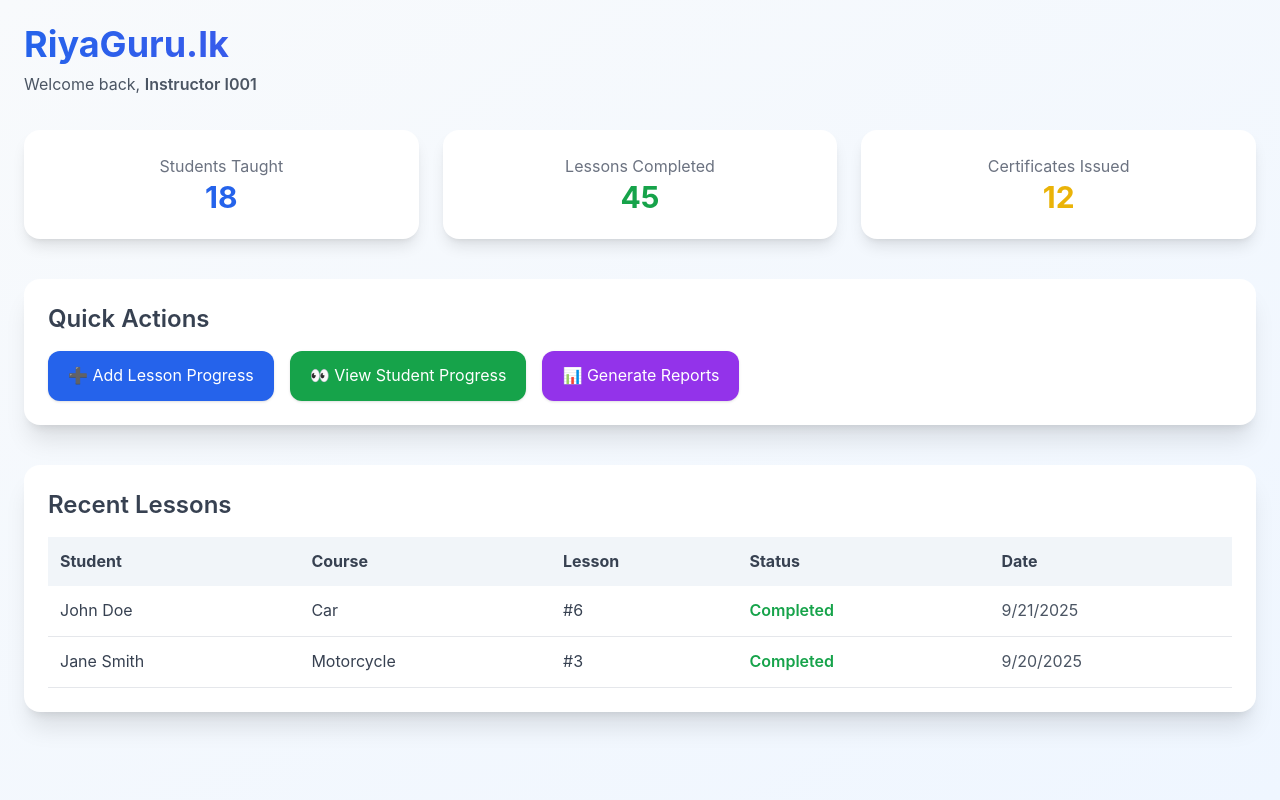
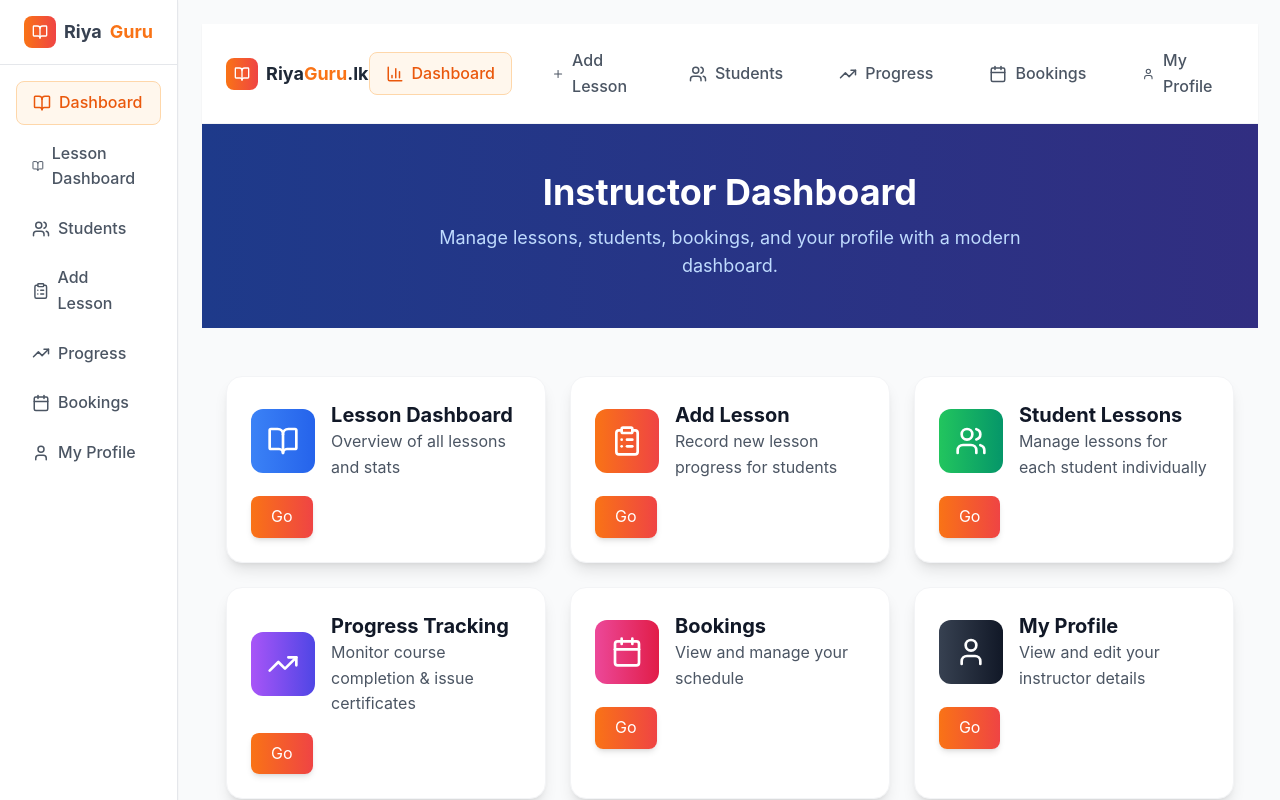
Before and after one commit to ravindu-sliit/RiyaGuru, a React (Create React App) app in the folder frontend/: page /instructor in a window 1280 px wide. Shown: the top 800 px of the page. Built offline with nearby package versions, Linux system fonts and the light colour scheme; no server answers.

Commit message:
connecting

```diff
--- /dev/null
+++ b/frontend/src/layouts/InstructorLayout.jsx
@@ -0,0 +1,60 @@
+// src/layouts/InstructorLayout.jsx
+import React from "react";
+import { Link, Outlet, useLocation } from "react-router-dom";
+import {
+  BookOpen,
+  Users,
+  TrendingUp,
+  ClipboardList,
+  Calendar,
+  User,
+} from "lucide-react";
+
+export default function InstructorLayout() {
+  const location = useLocation();
+
+  const navItems = [
+    { to: "/instructor", label: "Dashboard", icon: <BookOpen size={18} /> },
+    { to: "/instructor/lesson-progress", label: "Lesson Dashboard", icon: <BookOpen size={18} /> },
+    { to: "/instructor/lesson-progress/students", label: "Students", icon: <Users size={18} /> },
+    { to: "/instructor/lesson-entry", label: "Add Lesson", icon: <ClipboardList size={18} /> },
+    { to: "/instructor/progress-tracking", label: "Progress", icon: <TrendingUp size={18} /> },
+    { to: "/bookings", label: "Bookings", icon: <Calendar size={18} /> }, // stays global
+    { to: "/instructor/profile", label: "My Profile", icon: <User size={18} /> },
+  ];
+
+  return (
+    <div className="flex min-h-screen bg-gray-50">
+      {/* Sidebar */}
+      <aside className="w-64 bg-white border-r border-gray-200 shadow-sm">
+        <div className="px-6 py-4 font-bold text-lg border-b flex items-center gap-2">
+          <div className="w-8 h-8 bg-gradient-to-r from-orange-500 to-red-500 rounded-lg flex items-center justify-center">
+            <BookOpen className="w-4 h-4 text-white" />
+          </div>
+          Riya<span className="text-orange-500">Guru</span>
+        </div>
+        <nav className="flex flex-col p-4 space-y-2">
+          {navItems.map((item) => (
+            <Link
+              key={item.to}
+              to={item.to}
+              className={`flex items-center gap-2 px-4 py-2 rounded-lg transition-all font-medium ${
+                location.pathname === item.to
+                  ? "bg-orange-50 text-orange-600 border border-orange-200"
+                  : "text-gray-600 hover:text-orange-600 hover:bg-orange-50"
+              }`}
+            >
+              {item.icon}
+              {item.label}
+            </Link>
+          ))}
+        </nav>
+      </aside>
+
+      {/* Main Content */}
+      <main className="flex-1 p-6">
+        <Outlet />
+      </main>
+    </div>
+  );
+}
--- a/frontend/src/pages/DriveManagerLanding.jsx
+++ b/frontend/src/pages/DriveManagerLanding.jsx
@@ -106,7 +106,7 @@
       <nav className="navbar">
         <div className="nav-container">
           <div className="logo">
-            Drive<span>Manager</span> Pro
+            Riya<span>Guru</span>.lk
           </div>
           <ul className="nav-links">
             <li><a href="#features">Lesson Progress</a></li>
@@ -253,7 +253,7 @@
             <h2>Ready to Transform Your Driving School?</h2>
             <p>
               Join hundreds of driving instructors who are already using
-              DriveManager Pro to streamline their operations and enhance
+              RiyaGuru.lk to streamline their operations and enhance
               student learning.
             </p>
             <a href="#get-started" className="cta-button">
@@ -305,7 +305,7 @@
             </div>
           </div>
           <div className="footer-bottom">
-            <p>&copy; 2025 DriveManager Pro. All rights reserved.</p>
+            <p>&copy; 2025 RiyaGuru.lk. All rights reserved.</p>
           </div>
         </div>
       </footer>
--- a/frontend/src/pages/Instructor/InstructorLessonProgressHome.jsx
+++ b/frontend/src/pages/Instructor/InstructorLessonProgressHome.jsx
@@ -8,6 +8,8 @@
   TrendingUp,
   BarChart3,
   ClipboardList,
+  Calendar,
+  User,
 } from "lucide-react";
 
 export default function InstructorLessonProgressHome() {
@@ -21,21 +23,27 @@
               <BookOpen className="w-4 h-4 text-white" />
             </div>
             <span>
-              Drive<span className="text-orange-500">Manager</span> Pro
+              Riya<span className="text-orange-500">Guru</span>.lk
             </span>
           </div>
           <div className="flex items-center gap-6">
-            <NavItem to="/lesson-progress" icon={<BarChart3 size={18} />} active>
+            <NavItem to="/instructor/lesson-progress" icon={<BarChart3 size={18} />} active>
               Dashboard
             </NavItem>
             <NavItem to="/instructor/lesson-entry" icon={<Plus size={18} />}>
               Add Lesson
             </NavItem>
-            <NavItem to="/lesson-progress/students" icon={<Users size={18} />}>
+            <NavItem to="/instructor/lesson-progress/students" icon={<Users size={18} />}>
               Students
             </NavItem>
-            <NavItem to="/progress-tracking" icon={<TrendingUp size={18} />}>
+            <NavItem to="/instructor/progress-tracking" icon={<TrendingUp size={18} />}>
               Progress
+            </NavItem>
+            <NavItem to="/bookings" icon={<Calendar size={18} />}>
+              Bookings
+            </NavItem>
+            <NavItem to="/instructor/profile" icon={<User size={18} />}>
+              My Profile
             </NavItem>
           </div>
         </div>
@@ -45,22 +53,22 @@
       <div className="bg-gradient-to-r from-blue-900 to-indigo-900 text-white px-6 py-12">
         <div className="max-w-7xl mx-auto text-center">
           <h1 className="text-3xl md:text-4xl font-bold mb-3">
-            Instructor Lesson Progress
+            Instructor Dashboard
           </h1>
           <p className="text-blue-200 text-lg max-w-2xl mx-auto">
-            Manage lessons, track student progress, and issue certificates with a modern dashboard.
+            Manage lessons, students, bookings, and your profile with a modern dashboard.
           </p>
         </div>
       </div>
 
       {/* Navigation Cards Section */}
-      <div className="px-6 py-12 max-w-7xl mx-auto grid md:grid-cols-2 gap-6">
+      <div className="px-6 py-12 max-w-7xl mx-auto grid md:grid-cols-2 lg:grid-cols-3 gap-6">
         <NavCard
           title="Lesson Dashboard"
           description="Overview of all lessons and stats"
           icon={<BookOpen className="w-8 h-8" />}
           gradient="from-blue-500 to-blue-600"
-          to="/lesson-progress"
+          to="/instructor/lesson-progress"
         />
         <NavCard
           title="Add Lesson"
@@ -74,14 +82,28 @@
           description="Manage lessons for each student individually"
           icon={<Users className="w-8 h-8" />}
           gradient="from-green-500 to-emerald-600"
-          to="/lesson-progress/students"
+          to="/instructor/lesson-progress/students"
         />
         <NavCard
           title="Progress Tracking"
           description="Monitor course completion & issue certificates"
           icon={<TrendingUp className="w-8 h-8" />}
           gradient="from-purple-500 to-indigo-600"
-          to="/progress-tracking"
+          to="/instructor/progress-tracking"
+        />
+        <NavCard
+          title="Bookings"
+          description="View and manage your schedule"
+          icon={<Calendar className="w-8 h-8" />}
+          gradient="from-pink-500 to-rose-600"
+          to="/bookings"
+        />
+        <NavCard
+          title="My Profile"
+          description="View and edit your instructor details"
+          icon={<User className="w-8 h-8" />}
+          gradient="from-gray-700 to-gray-900"
+          to="/instructor/profile"
         />
       </div>
 
--- a/frontend/src/routes/AppRoutes.js
+++ b/frontend/src/routes/AppRoutes.js
@@ -5,13 +5,11 @@
 import DriveManagerLanding from "../pages/DriveManagerLanding";
 import LoginPage from "../pages/Auth/LoginPage";
 import StudentDashboard from "../pages/Student/StudentDashboard";
-import InstructorDashboard from "../pages/Instructor/InstructorDashboard";
 import AdminDashboard from "../pages/Admin/AdminDashboard";
 //import Home from "../pages/Home/Home";
 import StudentHome from "../pages/Home/StudentHome";
 import InstructorHome from "../pages/Home/InstructorHome";
 import AdminHome from "../pages/Home/AdminHome";
-
 
 // Maintenance
 import MaintenanceDashboard from "../pages/Maintenance/MaintenanceDashboard";
@@ -27,9 +25,6 @@
 
 // Instructor
 import InstructorRoutes from "./instructorRoutes";
-import StatusFilterPage from "../pages/Instructor/StatusFilterPage";
-import InstructorLessonEntryPage from "../pages/Instructor/InstructorLessonEntryPage";
-import InstructorLessonProgressHome from "../pages/Instructor/InstructorLessonProgressHome";
 
 // Vehicles
 import VehicleList from "../pages/Vehicle/VehicleList";
@@ -39,11 +34,11 @@
 import VehicleDashboard from "../pages/Vehicle/VehicleDashboard";
 
 // Lesson Progress
-import ProgressTrackingDashboard from "../pages/ProgressTracking/ProgressTrackingDashboard";
-import LessonProgressList from "../pages/LessonProgress/LessonProgressList";
-import StudentLessons from "../pages/LessonProgress/StudentLessons";
-import LessonProgressDashboard from "../pages/LessonProgress/LessonProgressDashboard";
-import StudentList from "../pages/LessonProgress/StudentList";
+// import ProgressTrackingDashboard from "../pages/ProgressTracking/ProgressTrackingDashboard";
+// import LessonProgressList from "../pages/LessonProgress/LessonProgressList";
+// import StudentLessons from "../pages/LessonProgress/StudentLessons";
+// import LessonProgressDashboard from "../pages/LessonProgress/LessonProgressDashboard";
+// import StudentList from "../pages/LessonProgress/StudentList";
 
 // Booking
 import BookingDashboard from "../pages/Booking/BookingDashboard";
@@ -63,7 +58,7 @@
   return (
     <Routes>
       {/* Public */}
-      <Route path="/login" element={<LoginPage />} />j
+      <Route path="/login" element={<LoginPage />} />
       <Route path="/landing" element={<DriveManagerLanding />} />
       <Route path="/home/student" element={<StudentHome />} />
       <Route path="/home/instructor" element={<InstructorHome />} />
@@ -120,27 +115,22 @@
       />
 
       <Route path="/student/progress" element={<StudentProgressPage />} />
-      <Route path="/instructor/*" element={<InstructorDashboard />} />
+
+      {/* Admin */}
       <Route path="/admin/*" element={<AdminDashboard />} />
 
+      {/* Register & OTP */}
       <Route path="/register" element={<RegisterStudent />} />
       <Route path="/otp-request" element={<OtpRequest />} />
 
       {/* Instructors */}
-      <Route path="/*" element={<InstructorRoutes />} />
-      <Route path="/instructor/filter" element={<StatusFilterPage />} />
-      <Route path="/instructor/dashboard" element={<InstructorDashboard />} />
-      <Route path="/instructor/lesson-entry" element={<InstructorLessonEntryPage />} />
-      <Route path="/instructor/lesson-progress" element={<InstructorLessonProgressHome />} />
+      <Route path="/instructor/*" element={<InstructorRoutes />} />
 
       {/* Progress tracking */}
-      <Route path="/progress-tracking" element={<ProgressTrackingDashboard />} />
+
 
       {/* Lesson progress */}
-      <Route path="/lesson-progress" element={<LessonProgressDashboard />} />
-      <Route path="/lesson-progress/all" element={<LessonProgressList />} />
-      <Route path="/lesson-progress/students" element={<StudentList />} />
-      <Route path="/lesson-progress/student/:studentId" element={<StudentLessons />} />
+
 
       {/* Vehicles */}
       <Route path="/vehicles" element={<VehicleList />} />
--- a/frontend/src/routes/instructorRoutes.jsx
+++ b/frontend/src/routes/instructorRoutes.jsx
@@ -1,31 +1,55 @@
 // src/routes/instructorRoutes.jsx
 import { Routes, Route, Navigate } from "react-router-dom";
-import InstructorPage from "../pages/Instructor/InstructorPage";
+import InstructorLayout from "../layouts/InstructorLayout";
+
+// Pages
+import InstructorLessonProgressHome from "../pages/Instructor/InstructorLessonProgressHome";
+import InstructorLessonEntryPage from "../pages/Instructor/InstructorLessonEntryPage";
 import InstructorListPage from "../pages/Instructor/InstructorListPage";
 import InstructorDetailsPage from "../pages/Instructor/InstructorDetailsPage";
 import AddInstructorPage from "../pages/Instructor/AddInstructorPage";
 import EditInstructorPage from "../pages/Instructor/EditInstructorPage";
 import AvailabilityPage from "../pages/Instructor/AvailabilityPage";
 import StatusFilterPage from "../pages/Instructor/StatusFilterPage";
+import ProfilePage from "../pages/Instructor/ProfilePage";
+
+import LessonProgressDashboard from "../pages/LessonProgress/LessonProgressDashboard";
+import LessonProgressList from "../pages/LessonProgress/LessonProgressList";
+import StudentList from "../pages/LessonProgress/StudentList";
+import StudentLessons from "../pages/LessonProgress/StudentLessons";
+import ProgressTrackingDashboard from "../pages/ProgressTracking/ProgressTrackingDashboard";
 
 export default function InstructorRoutes() {
   return (
     <Routes>
-      {/* Dashboard */}
-      <Route path="instructors" element={<InstructorPage />} />
+      <Route element={<InstructorLayout />}>
+        {/* Dashboard (default) */}
+        <Route index element={<InstructorLessonProgressHome />} />
 
-      {/* CRUD */}
-      <Route path="instructors/list" element={<InstructorListPage />} />
-      <Route path="instructors/add" element={<AddInstructorPage />} />
-      <Route path="instructors/:id" element={<InstructorDetailsPage />} />
-      <Route path="instructors/:id/edit" element={<EditInstructorPage />} />
+        {/* Instructor CRUD */}
+        <Route path="instructors/list" element={<InstructorListPage />} />
+        <Route path="instructors/:id" element={<InstructorDetailsPage />} />
+        <Route path="instructors/add" element={<AddInstructorPage />} />
+        <Route path="instructors/:id/edit" element={<EditInstructorPage />} />
+        <Route path="instructors/availability" element={<AvailabilityPage />} />
+        <Route path="instructors/status" element={<StatusFilterPage />} />
 
-      {/* Extra Features */}
-      <Route path="instructors/availability" element={<AvailabilityPage />} />
-      <Route path="instructors/status" element={<StatusFilterPage />} />
+        {/* Lesson Progress */}
+        <Route path="lesson-entry" element={<InstructorLessonEntryPage />} />
+        <Route path="lesson-progress" element={<LessonProgressDashboard />} />
+        <Route path="lesson-progress/all" element={<LessonProgressList />} />
+        <Route path="lesson-progress/students" element={<StudentList />} />
+        <Route path="lesson-progress/student/:studentId" element={<StudentLessons />} />
 
-      {/* Catch-all redirect */}
-      <Route path="*" element={<Navigate to="instructors" replace />} />
+        {/* Progress Tracking */}
+        <Route path="progress-tracking" element={<ProgressTrackingDashboard />} />
+
+        {/* Profile */}
+        <Route path="profile" element={<ProfilePage />} />
+
+        {/* Catch-all */}
+        <Route path="*" element={<Navigate to="/instructor" replace />} />
+      </Route>
     </Routes>
   );
 }
```
Also changed, not shown: frontend/src/pages/Instructor/ProfilePage.jsx (added), 1 other file (tests, documents, lock files or other folders).
